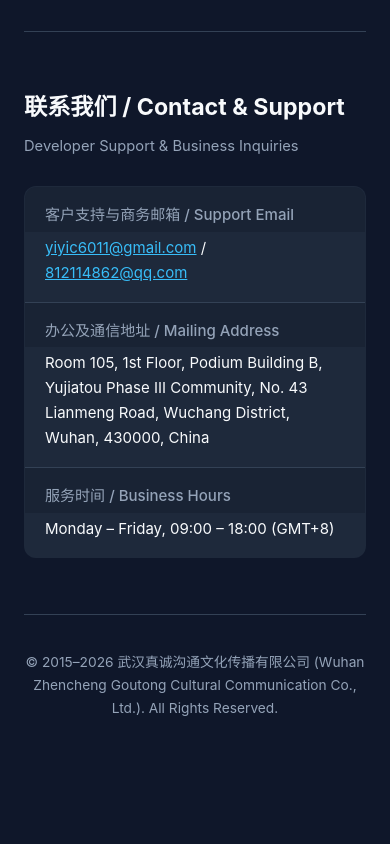
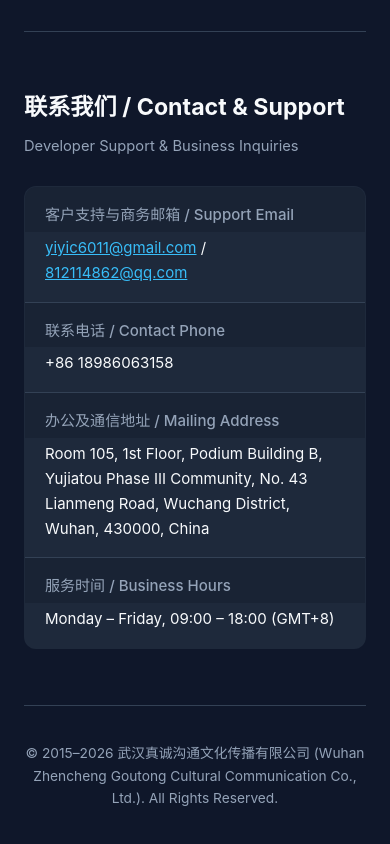
Before and after one commit to yiyic6011-afk/yiyic6011-afk.github.io, a plain HTML site: page index.html in a window 390 px wide. Shown: the part 3046-3890 px from the top of the page. Before the commit the page ends 3801 px from the top, so only its background shows below. Drawn offline with Linux system fonts and the light colour scheme.

Commit message:
Add contact phone number to official website

```diff
--- a/index.html
+++ b/index.html
@@ -273,6 +273,10 @@
             <td><a href="mailto:yiyic6011@gmail.com" style="color: var(--accent);">yiyic6011@gmail.com</a> / <a href="mailto:812114862@qq.com" style="color: var(--accent);">812114862@qq.com</a></td>
           </tr>
           <tr>
+            <th>联系电话 / Contact Phone</th>
+            <td>+86 18986063158</td>
+          </tr>
+          <tr>
             <th>办公及通信地址 / Mailing Address</th>
             <td>Room 105, 1st Floor, Podium Building B, Yujiatou Phase III Community, No. 43 Lianmeng Road, Wuchang District, Wuhan, 430000, China</td>
           </tr>
```
